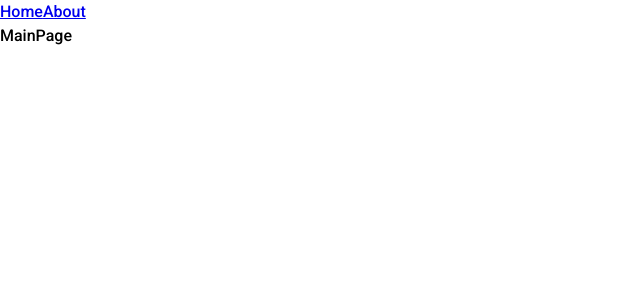
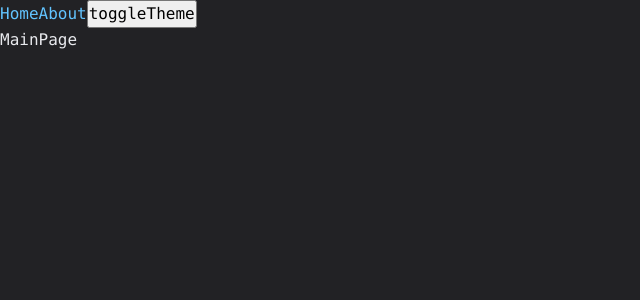
Before and after one commit to sergey12313/ulbi-production-project, a React app: page / in a window 1280 px wide. Shown: the top 300 px of the page, without its empty margins (0-640 px from the left). Built offline with nearby package versions, Linux system fonts and the light colour scheme.

Commit message:
настроил переключение тем через context, организовал стили

```diff
--- a/src/App.tsx
+++ b/src/App.tsx
@@ -5,13 +5,16 @@ import {Link, Route, Routes} from "react-router-dom";
 
 import {AboutPageAsync} from "./pages/AboutPage/AboutPage.async";
 import {MainPageAsync} from "./pages/MainPage/MainPage.async";
+import {useTheme} from "./theme/useTheme";
+
 
 export const App: FC = () => {
+    const {theme, toggleTheme} = useTheme()
 
-
-    return <div className="app">
+    return <div className={`app ${theme}`}>
         <Link to={'/'}>Home</Link>
         <Link to={'/about'}>About</Link>
+        <button onClick={toggleTheme}>toggleTheme</button>
         <Suspense fallback={<div>Loading...</div>}>
            <Routes>
                 <Route path={'/about'} element={<AboutPageAsync/>}/>
--- a/src/index.tsx
+++ b/src/index.tsx
@@ -2,9 +2,12 @@ import ReactDOM from 'react-dom/client';
 import {App} from "./App";
 
 import {BrowserRouter} from "react-router-dom";
+import {ThemeProvider} from "./theme/ThemeProvider";
 
 ReactDOM.createRoot(document.getElementById('root')!).render(
     <BrowserRouter>
+        <ThemeProvider>
         <App/>
+        </ThemeProvider>
     </BrowserRouter>
     )
--- a/src/styles/index.scss
+++ b/src/styles/index.scss
@@ -7,4 +7,7 @@
 
 .app {
   font: var(--font-m);
+  background: var(--bg-color);
+  color: var(--font-color);
+  min-height: 100vh;
 }
--- a/src/styles/reset.scss
+++ b/src/styles/reset.scss
@@ -10,3 +10,8 @@ select {
   margin: 0;
   font: inherit;
 }
+a {
+  cursor: pointer;
+  color: var(--primary-color);
+  text-decoration: none;
+}
--- a/src/styles/themes/dark.scss
+++ b/src/styles/themes/dark.scss
@@ -0,0 +1,7 @@
+.app.dark {
+  --bg-color: #222225;
+  --font-color: #e8e9ed;
+  --primary-color: #62c4ff;
+  --secondary-color: #a3abba;
+  --error-color: #ff3c74;
+}
--- a/src/styles/themes/normal.scss
+++ b/src/styles/themes/normal.scss
@@ -0,0 +1,7 @@
+.app.light {
+  --bg-color: #fff;
+  --font-color: #151515;
+  --primary-color: #1a95e0;
+  --secondary-color: #a3abba;
+  --error-color: #d20962;
+}
--- a/src/styles/variables/globals.scss
+++ b/src/styles/variables/globals.scss
@@ -1,5 +1,8 @@
 :root {
-   --font-family-main:'Roboto', sans-serif;
+   --font-family-main: Menlo, Monaco, Lucida Console, Liberation Mono,
+   DejaVu Sans Mono, Bitstream Vera Sans Mono, Courier New, monospace,
+   serif;
+
 
   --font-size-s: 14px;
 
@@ -12,7 +15,7 @@
   --line-height-l: 32px;
 
   --font-s: var(--font-size-s) / var(--line-height-s) var(--font-family-main);
-  --font-m: 500 var(--font-size-m) / var(--line-height-m) var(--font-family-main);
+  --font-m: var(--font-size-m) / var(--line-height-m) var(--font-family-main);
   --font-l: var(--font-size-l) / var(--line-height-l) var(--font-family-main);
 
 }
--- a/src/test.ts
+++ /dev/null
@@ -1,3 +0,0 @@
-export  const  someFm = (hello: string) => {
-    console.log(hello)
-}
--- /dev/null
+++ b/src/theme/ThemeContext.ts
@@ -0,0 +1,15 @@
+import React, {createContext} from "react";
+
+
+export enum Theme {
+    LIGHT='light',
+    DARK="dark"
+}
+
+export interface ThemeContext {
+    theme: Theme
+    setTheme: React.Dispatch<React.SetStateAction<Theme>>
+}
+export const ThemeContext = createContext<ThemeContext>({} as ThemeContext)
+
+export const LOCAL_STORAGE_THEME_KEY = "theme"
--- /dev/null
+++ b/src/theme/ThemeProvider.tsx
@@ -0,0 +1,30 @@
+import {LOCAL_STORAGE_THEME_KEY, Theme, ThemeContext} from "./ThemeContext"
+import {FC, PropsWithChildren, useEffect, useMemo, useState} from "react";
+
+const getThemeFromLocalStorage = () => {
+    const theme = localStorage.getItem(LOCAL_STORAGE_THEME_KEY)
+    const values = Object.values(Theme) as Array<string>
+
+   if(theme && values.includes(theme)) {
+       return theme as Theme
+   }
+   else return Theme.DARK
+}
+const saveThemeToLocalStorage = (theme: Theme) => {
+    localStorage.setItem(LOCAL_STORAGE_THEME_KEY, theme)
+}
+
+
+export const ThemeProvider: FC<PropsWithChildren> = ({children}) => {
+    const [theme, setTheme] = useState(getThemeFromLocalStorage)
+    useEffect(()=>{
+        saveThemeToLocalStorage(theme)
+    },[theme])
+    const defaultProps = useMemo(()=> ({
+        theme, setTheme
+    }), [theme])
+
+    return <ThemeContext.Provider value={defaultProps}>
+        {children}
+    </ThemeContext.Provider>
+};
--- /dev/null
+++ b/src/theme/useTheme.ts
@@ -0,0 +1,11 @@
+import {useContext} from "react";
+import {Theme, ThemeContext} from "./ThemeContext";
+
+export const useTheme = () => {
+
+    const {setTheme, theme} =  useContext(ThemeContext)
+    const toggleTheme = () => {
+        setTheme(theme => theme === Theme.DARK ? Theme.LIGHT : Theme.DARK)
+    }
+    return {setTheme, toggleTheme, theme}
+}
```
Also changed, not shown: 1 other file (tests, documents, lock files or other folders).
